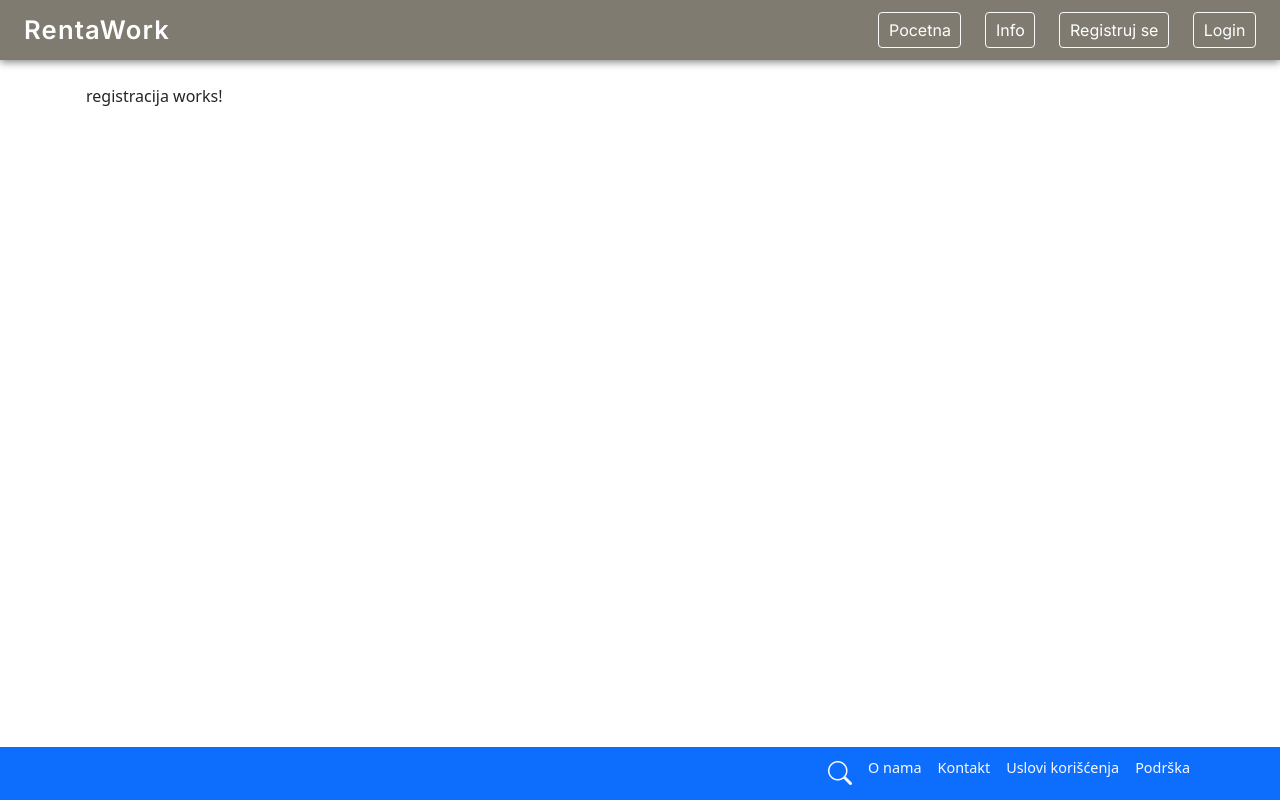
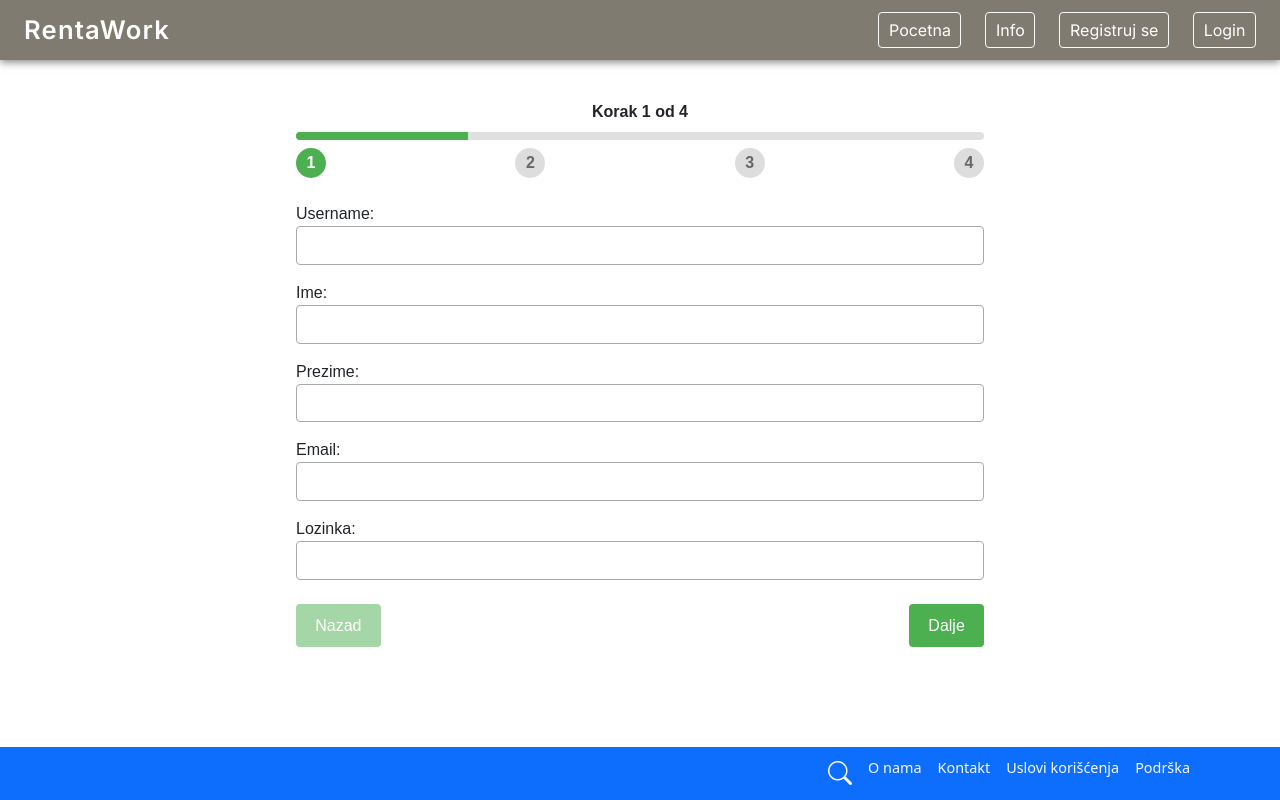
Before and after one commit to mnenadmm/rentaWorks, an Angular app in the folder client/: page /register in a window 1280 px wide. Built offline with nearby package versions, Linux system fonts and the light colour scheme.

Commit message:
forma za registraciju 1

```diff
--- a/client/src/app/auth/registracija/registracija.component.css
+++ b/client/src/app/auth/registracija/registracija.component.css
@@ -0,0 +1,112 @@
+.registracija-container {
+  max-width: 480px;
+  margin: 1rem auto;
+  padding: 0 1rem;
+  font-family: Arial, sans-serif;
+}
+
+.progress-wrapper {
+  margin-bottom: 1.5rem;
+}
+
+.progress-info {
+  font-weight: bold;
+  margin-bottom: 0.5rem;
+  text-align: center;
+}
+
+.progress-bar {
+  background: #e0e0e0;
+  height: 8px;
+  border-radius: 4px;
+  overflow: hidden;
+  margin-bottom: 0.5rem;
+}
+
+.progress-fill {
+  background: #4caf50;
+  height: 100%;
+  width: 0;
+  transition: width 0.3s ease-in-out;
+}
+
+.steps-indicator {
+  display: flex;
+  justify-content: space-between;
+  gap: 0.5rem;
+}
+
+.step {
+  width: 30px;
+  height: 30px;
+  background: #ddd;
+  border-radius: 50%;
+  line-height: 30px;
+  text-align: center;
+  font-weight: bold;
+  color: #666;
+  user-select: none;
+}
+
+.step.active {
+  background: #4caf50;
+  color: white;
+}
+
+.step.completed {
+  background: #81c784;
+  color: white;
+}
+
+.form-step label {
+  display: block;
+  margin-bottom: 1rem;
+}
+
+.form-step input {
+  width: 100%;
+  padding: 0.4rem 0.6rem;
+  font-size: 1rem;
+  border: 1px solid #aaa;
+  border-radius: 4px;
+  box-sizing: border-box;
+}
+
+.error {
+  color: #d32f2f;
+  font-size: 0.875rem;
+  margin-top: 0.2rem;
+}
+
+.buttons {
+  display: flex;
+  justify-content: space-between;
+  margin-top: 1.5rem;
+}
+
+.buttons button {
+  background: #4caf50;
+  border: none;
+  color: white;
+  padding: 0.6rem 1.2rem;
+  border-radius: 4px;
+  cursor: pointer;
+  font-size: 1rem;
+}
+
+.buttons button[disabled] {
+  background: #a5d6a7;
+  cursor: not-allowed;
+}
+
+/* Veći ekrani */
+@media (min-width: 720px) {
+  .registracija-container {
+    max-width: 600px;
+  }
+}
+@media (min-width: 1024px) {
+  .registracija-container {
+    max-width: 720px;
+  }
+}
--- a/client/src/app/auth/registracija/registracija.component.html
+++ b/client/src/app/auth/registracija/registracija.component.html
@@ -1 +1,106 @@
-<p>registracija works!</p>
+<div class="registracija-container">
+  <!-- Progress bar i prikaz koraka -->
+  <div class="progress-wrapper">
+    <div class="progress-info">
+      Korak {{ korak }} od {{ ukupnoKoraka }}
+    </div>
+    <div class="progress-bar">
+      <div
+        class="progress-fill"
+        [style.width.%]="(korak / ukupnoKoraka) * 100"
+      ></div>
+    </div>
+    <div class="steps-indicator">
+      <div
+        class="step"
+        *ngFor="let s of [].constructor(ukupnoKoraka); let i = index"
+        [class.active]="i + 1 === korak"
+        [class.completed]="i + 1 < korak"
+      >
+        {{ i + 1 }}
+      </div>
+    </div>
+  </div>
+
+  <!-- Forma za prvi korak -->
+  <form
+    *ngIf="korak === 1"
+    [formGroup]="formaKorak1"
+    (ngSubmit)="sledeciKorak()"
+    novalidate
+    class="form-step"
+  >
+    <label>
+      Username:
+      <input formControlName="username" />
+      <div class="error" *ngIf="formaKorak1.get('username')?.touched && formaKorak1.get('username')?.invalid">
+        Username je obavezan (min 4 karaktera)
+      </div>
+    </label>
+
+    <label>
+      Ime:
+      <input formControlName="ime" />
+      <div class="error" *ngIf="formaKorak1.get('ime')?.touched && formaKorak1.get('ime')?.invalid">
+        Ime je obavezno
+      </div>
+    </label>
+
+    <label>
+      Prezime:
+      <input formControlName="prezime" />
+      <div class="error" *ngIf="formaKorak1.get('prezime')?.touched && formaKorak1.get('prezime')?.invalid">
+        Prezime je obavezno
+      </div>
+    </label>
+
+    <label>
+      Email:
+      <input formControlName="email" type="email" />
+      <div class="error" *ngIf="formaKorak1.get('email')?.touched && formaKorak1.get('email')?.invalid">
+        Unesite validan email
+      </div>
+    </label>
+
+    <label>
+      Lozinka:
+      <input formControlName="lozinka" type="password" />
+      <div class="error" *ngIf="formaKorak1.get('lozinka')?.touched && formaKorak1.get('lozinka')?.invalid">
+        Lozinka je obavezna (min 6 karaktera)
+      </div>
+    </label>
+
+    <div class="buttons">
+      <button type="button" (click)="prethodniKorak()" [disabled]="korak === 1">
+        Nazad
+      </button>
+      <button type="submit">Dalje</button>
+    </div>
+  </form>
+
+  <!-- Ostali koraci: samo za primer -->
+  <div *ngIf="korak === 2" class="form-step">
+    <!-- Ovde ide forma za drugi korak -->
+    <p>Ovde ide forma za korak 2...</p>
+    <div class="buttons">
+      <button (click)="prethodniKorak()">Nazad</button>
+      <button (click)="sledeciKorak()">Dalje</button>
+    </div>
+  </div>
+
+  <div *ngIf="korak === 3" class="form-step">
+    <p>Ovde ide forma za korak 3...</p>
+    <div class="buttons">
+      <button (click)="prethodniKorak()">Nazad</button>
+      <button (click)="sledeciKorak()">Dalje</button>
+    </div>
+  </div>
+
+  <div *ngIf="korak === 4" class="form-step">
+    <p>Ovde ide forma za korak 4...</p>
+    <div class="buttons">
+      <button (click)="prethodniKorak()">Nazad</button>
+      <button (click)="submitRegistraciju()">Završi registraciju</button>
+    </div>
+  </div>
+</div>
--- a/client/src/app/auth/registracija/registracija.component.ts
+++ b/client/src/app/auth/registracija/registracija.component.ts
@@ -1,12 +1,57 @@
-import { Component } from '@angular/core';
+import { Component, OnInit } from '@angular/core';
+import { FormBuilder, FormGroup, Validators, ReactiveFormsModule } from '@angular/forms';
+import { CommonModule } from '@angular/common';
+import { RouterModule } from '@angular/router';
 
 @Component({
   selector: 'app-registracija',
   standalone: true,
-  imports: [],
+  imports: [RouterModule, CommonModule, ReactiveFormsModule],  // DODATO ReactiveFormsModule
   templateUrl: './registracija.component.html',
-  styleUrl: './registracija.component.css'
+  styleUrls: ['./registracija.component.css']
 })
-export class RegistracijaComponent {
+export class RegistracijaComponent implements OnInit {
+  korak = 1;
+  ukupnoKoraka = 4;
+
+  formaKorak1!: FormGroup;
+
+  constructor(private fb: FormBuilder) {}
+
+  ngOnInit(): void {
+    this.formaKorak1 = this.fb.group({
+      username: ['', [Validators.required, Validators.minLength(4)]],
+      ime: ['', Validators.required],
+      prezime: ['', Validators.required],
+      email: ['', [Validators.required, Validators.email]],
+      lozinka: ['', [Validators.required, Validators.minLength(6)]]
+    });
+  }
+
+  sledeciKorak() {
+    if (this.korak === 1) {
+      if (this.formaKorak1.invalid) {
+        this.formaKorak1.markAllAsTouched();
+        return;
+      }
+    }
+
+    if (this.korak < this.ukupnoKoraka) {
+      this.korak++;
+    }
+  }
+
+  prethodniKorak() {
+    if (this.korak > 1) {
+      this.korak--;
+    }
+  }
+  submitRegistraciju() {
+  // Ovde ide logika za završetak registracije, slanje podataka na backend itd.
+  // Za sada samo prikazujemo alert i resetujemo korake:
+  alert('Registracija je završena!');
+  this.korak = 1;
+  this.formaKorak1.reset();
+}
 
 }
```
